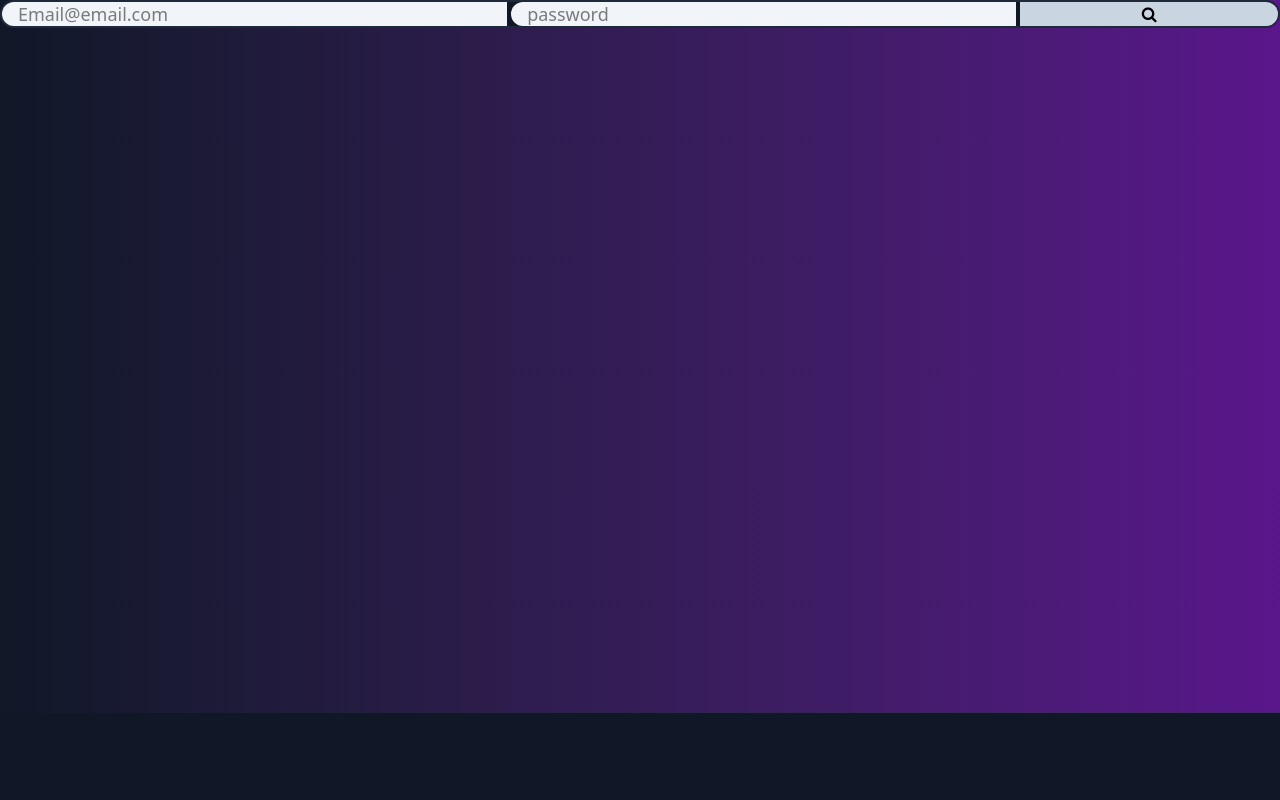
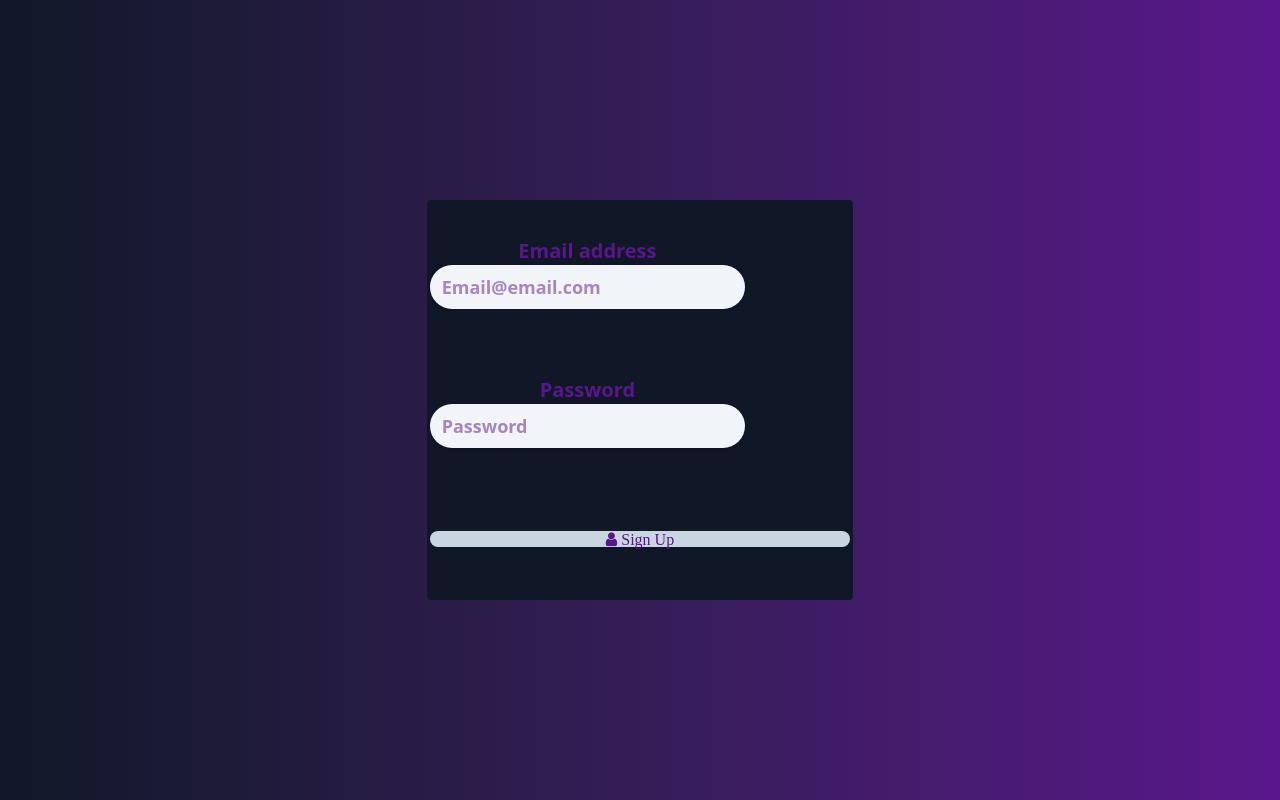
Before and after one commit to TheLegendaryStarLord/OnlineMovieRankingSystem, a Flask app: page /SignIn in a window 1280 px wide. Shown: the part 87-887 px from the top of the page. Before the commit the page ends 800 px from the top, so only its background shows below. Run offline with Flask 3, Linux system fonts and the light colour scheme; style sheets or scripts are compiled from the project's sources.

Commit message:
almost done with sign in form, alignments suck and it doesnt want to center

```diff
--- a/templates/SignIn.html
+++ b/templates/SignIn.html
@@ -35,15 +35,34 @@
         </div>
     </header>
 
-    <form action="{{ url_for("login")}}" method="post" class="grid grid-flow-col gap-1 rounded-full bg-gray-900 border border-2 border-gray-800">
-        <input class="text-lg w-full h-full rounded-l-full bg-slate-100 px-4" type="text" name="loginEmail"
-            placeholder="Email@email.com">
-        <input class="text-lg w-full h-full rounded-l-full bg-slate-100 px-4" type="text" name="loginPassword"
-            placeholder="password">
-        <button type="submit"
-            class="cursor-pointer bg-slate-300 hover:bg-slate-400 grid grid-cols-3 grid-row-3 rounded-r-full"
-            id="submitButton"><i class="fa fa-search row-start-2 col-start-2"></i></button>
-    </form>
+    <div class="flex h-screen items-center justify-center">
+        <div class="bg-gray-900 border border-3 rounded border-gray-900 w-1/3 h-1/2 text-center">
+
+            <form action="{{ url_for("login")}}" method="post"
+                class=" text-purple-900 font-semibold grid grid-cols-1 h-full justify-center items-center">
+
+                <div class="w-3/4">
+                    <label for="login-email" class="block text-xl">Email address</label>
+                    <input class="shadow text-lg w-full rounded-full bg-slate-100 py-2 px-3" type="text"
+                        name="loginEmail" placeholder="Email@email.com">
+                </div>
+
+                <div class="w-3/4">
+                    <label for="login-password" class="block text-xl">Password</label>
+                    <input class="shadow text-lg w-full rounded-full bg-slate-100 py-2 px-3" type="text"
+                        name="loginPassword" placeholder="Password">
+                </div>
+
+                <button type="submit"
+                    class="cursor-pointer my-4 content-center bg-slate-300 hover:bg-slate-400 grid grid-cols-3 grid-row-3 rounded-full"
+                    id="submitButton"><i class="fa fa-user row-start-2 col-start-2 font-semibold"> Sign
+                        Up</i>
+                </button>
+
+            </form>
+
+        </div>
+    </div>
 
 </body>
 
```
